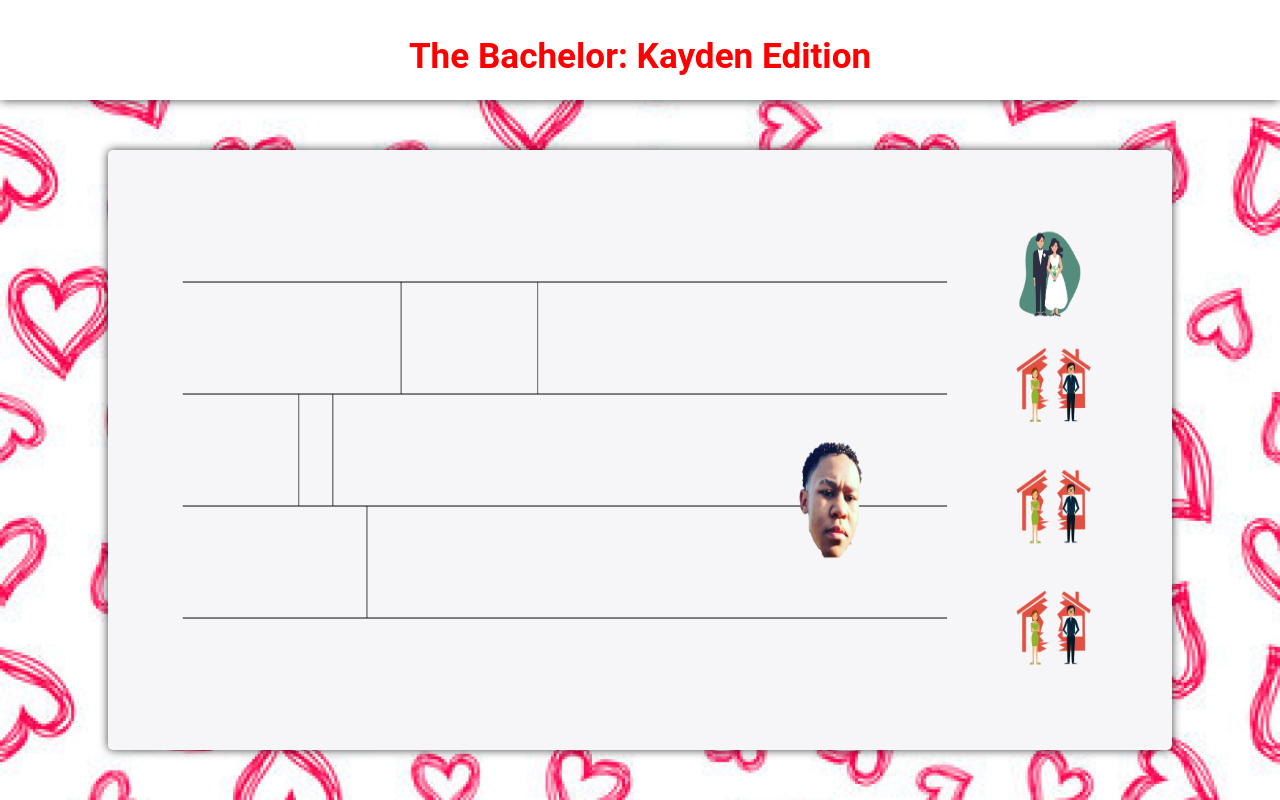
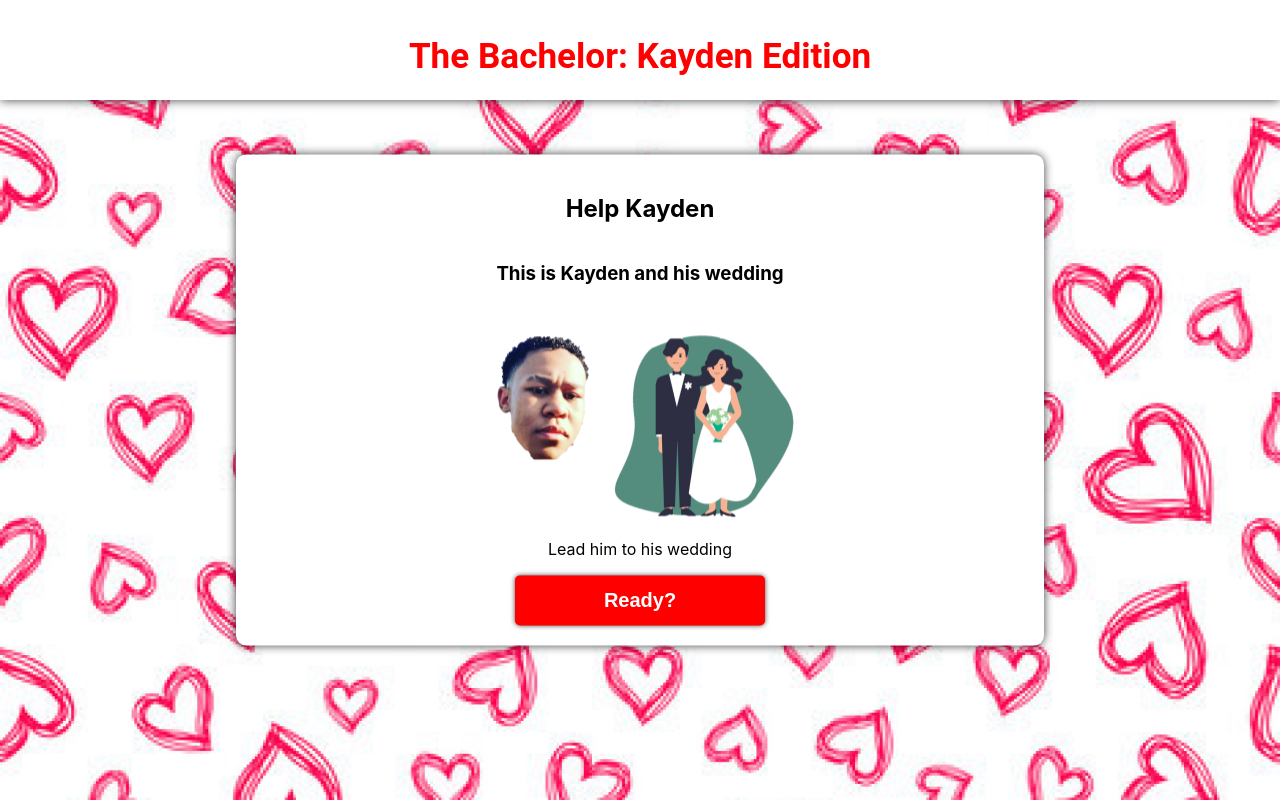
Before and after one commit to Kayden-21/kayden-retro-game, a React (Create React App) app in the folder kayden_bachelor/: page /play in a window 1280 px wide. Built offline with nearby package versions, Linux system fonts and the light colour scheme.

Commit message:
feature/gameHandler: Added in gamehandler creation. Randomizes linepositions, kayden position and wedding image position.

```diff
--- a/kayden_bachelor/src/components/gamePanel/gamePanel.tsx
+++ b/kayden_bachelor/src/components/gamePanel/gamePanel.tsx
@@ -10,7 +10,7 @@ export type GamePanelProps = {
   startPosY: number;
   start: boolean;
   marriagePicPosition: number;
-  linePositions: [number[],number[], number[],number[],number[]];
+  linePositions: Array<Array<number>>;
   speed: number;
 };
 
@@ -53,7 +53,6 @@ export const GamePanel = ({ className, children, startPosY, start, marriagePicPo
     if (shouldKaydenMoveVertical()){
       animateVertical();
       verticalCounter = 0;
-      console.log(posX);
     }
     else{
 
@@ -90,8 +89,6 @@ export const GamePanel = ({ className, children, startPosY, start, marriagePicPo
 
     startPosY += speed;
     verticalCounter += speed;
-    console.log(verticalCounter);
-    console.log(posX);
 
     if (verticalCounter >= 116) {
       return;
--- a/kayden_bachelor/src/components/loginForm/loginForm.tsx
+++ b/kayden_bachelor/src/components/loginForm/loginForm.tsx
@@ -8,12 +8,10 @@ export type LoginFormProps = {
 
 export const LoginForm = ({ heading, buttonText }: LoginFormProps) => {
   return (
-    <>
       <form className="loginForm">
         <img alt="heart" src={logo} />
         <h1>{heading}</h1>
         <button type="submit">{buttonText}</button>
       </form>
-    </>
   );
 };
--- /dev/null
+++ b/kayden_bachelor/src/constants.ts
@@ -0,0 +1,26 @@
+export interface StateType {
+  startPosition: number;
+  level: number;
+  score: number;
+  linePositions: Array<Array<number>>;
+  marriageImagePosition: number;
+}
+
+export const CONSTANTS = {
+  MAIN_HEADING: "The Bachelor: Kayden Edition",
+  DEFAULT_STATE: {
+    startPosition: 0,
+    level: 1,
+    score: 0,
+    linePositions: [],
+    marriageImagePosition: 60
+  },
+  NUMBER_OF_RANDOMIZED_LINES: 5,
+  POSSIBLE_LINE_Y_POSITIONS: [120,240,360],
+  POSSIBLE_LINE_X_RANGE: [100, 600],
+
+  //Game rendering specific
+  KAYDEN_IMAGE_CENTER_LENGTH: 60,
+  SEPARATION_SIZE: 120,
+  MARRIAGE_IMAGE_POSSIBLE_POSITIONS: [60, 190, 320, 450],
+}
--- a/kayden_bachelor/src/pages/DashboardPage/dashboardPage.tsx
+++ b/kayden_bachelor/src/pages/DashboardPage/dashboardPage.tsx
@@ -1,15 +1,20 @@
-import React from "react";
+import React, {useEffect} from "react";
 import "../../assets/css/main.css";
 import kayden from "../../assets/images/kayden.png";
 import { MainLayout } from "../../components/baseLayout/baseLayout";
 import { TopPanel } from "../../components/topPanel/topPanel";
 import { BodyPanel } from "../../components/bodyPanel/bodyPanel";
 import { GridLayout } from "../../components/gridLayout/gridLayout";
+import {CONSTANTS} from "../../constants";
 
 export const DashboardPage = () => {
+
+  useEffect(() => {
+    console.log('DASHBOARD RUNS ONCE')
+  }, []);
   return (
     <MainLayout>
-      <TopPanel heading="The Bachelor: Kayden Edition" />
+      <TopPanel heading={CONSTANTS.MAIN_HEADING} />
       <BodyPanel>
         <GridLayout
           leftChildren={<img src={kayden} alt="Kayden" />}
--- /dev/null
+++ b/kayden_bachelor/src/pages/GamePage/gamePage.css
@@ -0,0 +1,30 @@
+
+
+.tutorial-section {
+    display: flex;
+    flex-direction: column;
+    justify-content: center;
+    align-items: center;
+    position: absolute;
+
+    width: 60%;
+    height: fit-content;
+
+    left: 50%;
+    top: 50%;
+    transform: translate(-50%, -50%);
+
+    border-radius: 10px;
+    padding: 20px;
+
+    background-color: white;
+    box-shadow: 0px 0px 10px 0px rgba(0, 0, 0, 0.75);
+}
+
+.image-holder {
+    display: flex;
+    flex-direction: row;
+}
+.tutorial-information {
+
+}
--- a/kayden_bachelor/src/pages/GamePage/gamePage.tsx
+++ b/kayden_bachelor/src/pages/GamePage/gamePage.tsx
@@ -1,26 +1,46 @@
-import React, { useEffect } from "react";
+import React, { useState} from "react";
 import "../../assets/css/main.css";
-import { MainLayout } from "../../components/baseLayout/baseLayout";
-import { TopPanel } from "../../components/topPanel/topPanel";
-import { GamePanel } from "../../components/gamePanel/gamePanel";
-
+import "./gamePage.css";
+import {MainLayout} from "../../components/baseLayout/baseLayout";
+import {TopPanel} from "../../components/topPanel/topPanel";
+import {GamePanel} from "../../components/gamePanel/gamePanel";
+import {CONSTANTS} from "../../constants";
+import KAYDEN_FACE from '../../assets/images/kaydenFace.png';
+import MARRIAGE from "../../assets/images/marriage.png";
+import {GameHandler} from "../../utilities/gameHandler";
 
 
 export const GamePage = () => {
 
-  useEffect(() => {
-    // Code to be executed when the component is mounted
-  }, []);
-
-  //startPos: 40, 160, 280 or 400
-  //marriagePicPosition: 60,190,320,450
-  //linePositions x: 120, 240, 360  y: 250,300,350,400,450,500,550,600
+  const [startGame, setStartGame] = useState<Boolean>(false);
+  let gameHandler: GameHandler = new GameHandler();
 
   return (
     <MainLayout>
-      <TopPanel heading="The Bachelor: Kayden Edition" />
-      <GamePanel className="" startPosY={160} start= {true} marriagePicPosition={60} speed={1} linePositions={[[400,120],[300,240],[350,360],[600,120],[250,240]]}>
-      </GamePanel>
+      <TopPanel heading={CONSTANTS.MAIN_HEADING}/>
+      {!startGame ?
+        <section className={'tutorial-section'}>
+          <h2>Help Kayden</h2>
+          <h3>This is Kayden and his wedding</h3>
+          <section className={'image-holder'}>
+            <img alt={'face of sauve and sophisticated kayden'} src={KAYDEN_FACE}/>
+            <img alt={'picture of two people getting married'} src={MARRIAGE}/>
+          </section>
+          <p>Lead him to his wedding</p>
+          <button className={'ready-button'} onClick={async () => {
+            await gameHandler.initializeGame(true);
+            console.log(gameHandler.state.startPosition);
+            setStartGame(true);
+          }}>Ready?
+          </button>
+
+        </section>
+        :
+        <GamePanel className="" startPosY={gameHandler.state.startPosition} start={true} marriagePicPosition={gameHandler.state.marriageImagePosition}
+                   speed={gameHandler.state.level}
+                   linePositions={gameHandler.state.linePositions}>
+        </GamePanel>
+      }
     </MainLayout>
   );
 };
--- a/kayden_bachelor/src/pages/ResultsPage/resultsPage.tsx
+++ b/kayden_bachelor/src/pages/ResultsPage/resultsPage.tsx
@@ -3,11 +3,12 @@ import "../../assets/css/main.css";
 import { MainLayout } from "../../components/baseLayout/baseLayout";
 import { TopPanel } from "../../components/topPanel/topPanel";
 import { BodyPanel } from "../../components/bodyPanel/bodyPanel";
+import {CONSTANTS} from "../../constants";
 
 export const ResultsPage = () => {
   return (
     <MainLayout>
-      <TopPanel heading="The Bachelor: Kayden Edition" />
+      <TopPanel heading={CONSTANTS.MAIN_HEADING} />
       <BodyPanel className="">
         {/* add the results thingy here (can use the gridlayout component to add in what you want on the page) */}
         {/* ...can also pass in your own classname for the panel to make the panel bigger or whatever you want */}
--- a/kayden_bachelor/src/pages/ScoreboardPage/scoreboardPage.tsx
+++ b/kayden_bachelor/src/pages/ScoreboardPage/scoreboardPage.tsx
@@ -3,11 +3,12 @@ import "../../assets/css/main.css";
 import { MainLayout } from "../../components/baseLayout/baseLayout";
 import { TopPanel } from "../../components/topPanel/topPanel";
 import { BodyPanel } from "../../components/bodyPanel/bodyPanel";
+import {CONSTANTS} from "../../constants";
 
 export const ScoreboardPage = () => {
   return (
     <MainLayout>
-      <TopPanel heading="The Bachelor: Kayden Edition" />
+      <TopPanel heading={CONSTANTS.MAIN_HEADING} />
       <BodyPanel className="">
         {/* add the scoreboard thingy here*/}
         {/* ...can also pass in your own classname for the panel to make the panel bigger or whatever you want */}
--- /dev/null
+++ b/kayden_bachelor/src/utilities/gameHandler.ts
@@ -0,0 +1,56 @@
+import {getData} from "./db";
+import {CONSTANTS, StateType} from "../constants";
+
+export class GameHandler {
+  state: StateType;
+
+  constructor() {
+    this.state = CONSTANTS.DEFAULT_STATE;
+  }
+
+  async initializeGame(newGame: boolean):Promise<void> {
+    if (newGame) {
+
+      this.randomInitializationForNewGame(this.state);
+    } else {
+
+      try {
+        let fetchedStateFromDb = await getData("state");
+
+        if (!fetchedStateFromDb) {
+
+          this.randomInitializationForNewGame(this.state);
+        }
+
+        this.state = fetchedStateFromDb;
+      } catch (error) {
+
+        this.randomInitializationForNewGame(this.state);
+      }
+    }
+  }
+
+  randomInitializationForNewGame(gameState: StateType){
+    gameState = this.randomizeLines(gameState);
+    gameState = this.randomizeStartPosition(gameState)
+    gameState = this.randomizeMarriageImagePosition(gameState)
+    this.state = gameState;
+  }
+
+  randomizeLines(defaultState: StateType):StateType {
+    for (let lineNumber = 0; lineNumber < CONSTANTS.NUMBER_OF_RANDOMIZED_LINES; lineNumber++) {
+      defaultState.linePositions.push([Math.floor((Math.random() * 500) + 100), CONSTANTS.POSSIBLE_LINE_Y_POSITIONS[Math.floor(Math.random() * 3)]]);
+    }
+    return defaultState;
+  };
+
+  randomizeStartPosition(defaultState: StateType):StateType{
+    defaultState.startPosition = CONSTANTS.POSSIBLE_LINE_Y_POSITIONS[Math.floor(Math.random() * 3)] - CONSTANTS.KAYDEN_IMAGE_CENTER_LENGTH;
+    return defaultState;
+  }
+
+  randomizeMarriageImagePosition(defaultState: StateType):StateType{
+    defaultState.marriageImagePosition = CONSTANTS.MARRIAGE_IMAGE_POSSIBLE_POSITIONS[Math.floor(Math.random() * 4)];
+    return defaultState;
+  }
+}
```
